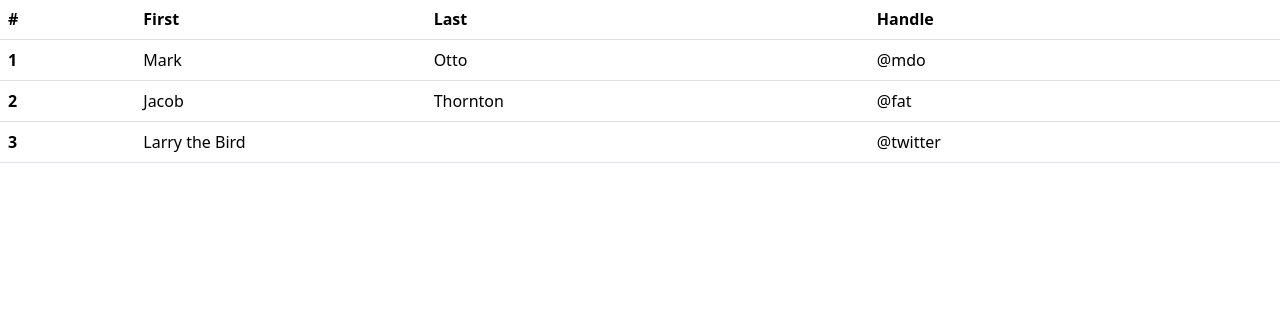
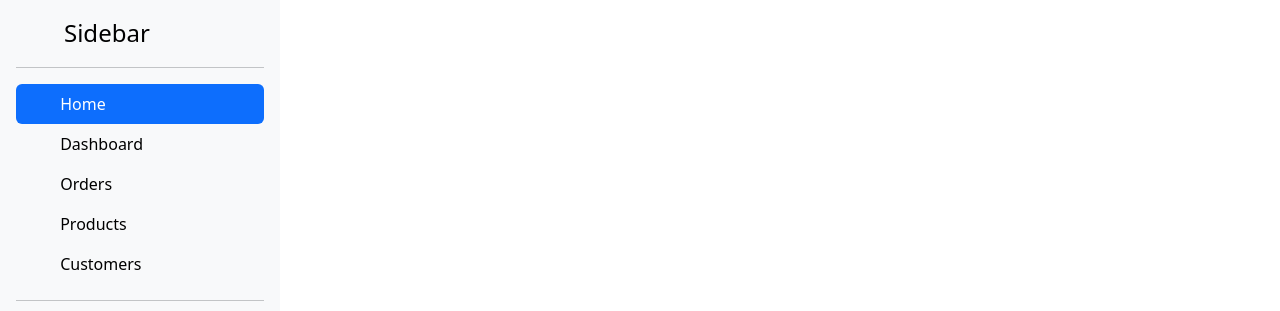
Before and after one commit to ActLikeAyush/bootstrapExample, a plain HTML site: page index.html in a window 1280 px wide. Shown: the part 57-368 px from the top of the page. Drawn offline with nearby package versions, Linux system fonts and the light colour scheme.

Commit message:
Add index.html

```diff
--- a/index.html
+++ b/index.html
@@ -39,35 +39,60 @@
 
       <!-- nav bar end  -->
 
-      <table class="table">
-        <thead>
-          <tr>
-            <th scope="col">#</th>
-            <th scope="col">First</th>
-            <th scope="col">Last</th>
-            <th scope="col">Handle</th>
-          </tr>
-        </thead>
-        <tbody>
-          <tr>
-            <th scope="row">1</th>
-            <td>Mark</td>
-            <td>Otto</td>
-            <td>@mdo</td>
-          </tr>
-          <tr>
-            <th scope="row">2</th>
-            <td>Jacob</td>
-            <td>Thornton</td>
-            <td>@fat</td>
-          </tr>
-          <tr>
-            <th scope="row">3</th>
-            <td colspan="2">Larry the Bird</td>
-            <td>@twitter</td>
-          </tr>
-        </tbody>
-      </table>
+      <div class="d-flex flex-column flex-shrink-0 p-3 bg-body-tertiary" style="width: 280px;">
+        <a href="/" class="d-flex align-items-center mb-3 mb-md-0 me-md-auto link-body-emphasis text-decoration-none">
+          <svg class="bi pe-none me-2" width="40" height="32"><use xlink:href="#bootstrap"></use></svg>
+          <span class="fs-4">Sidebar</span>
+        </a>
+        <hr>
+        <ul class="nav nav-pills flex-column mb-auto">
+          <li class="nav-item">
+            <a href="#" class="nav-link active" aria-current="page">
+              <svg class="bi pe-none me-2" width="16" height="16"><use xlink:href="#home"></use></svg>
+              Home
+            </a>
+          </li>
+          <li>
+            <a href="#" class="nav-link link-body-emphasis">
+              <svg class="bi pe-none me-2" width="16" height="16"><use xlink:href="#speedometer2"></use></svg>
+              Dashboard
+            </a>
+          </li>
+          <li>
+            <a href="#" class="nav-link link-body-emphasis">
+              <svg class="bi pe-none me-2" width="16" height="16"><use xlink:href="#table"></use></svg>
+              Orders
+            </a>
+          </li>
+          <li>
+            <a href="#" class="nav-link link-body-emphasis">
+              <svg class="bi pe-none me-2" width="16" height="16"><use xlink:href="#grid"></use></svg>
+              Products
+            </a>
+          </li>
+          <li>
+            <a href="#" class="nav-link link-body-emphasis">
+              <svg class="bi pe-none me-2" width="16" height="16"><use xlink:href="#people-circle"></use></svg>
+              Customers
+            </a>
+          </li>
+        </ul>
+        <hr>
+        <div class="dropdown">
+          <a href="#" class="d-flex align-items-center link-body-emphasis text-decoration-none dropdown-toggle show" data-bs-toggle="dropdown" aria-expanded="true">
+            <img src="https://github.com/mdo.png" alt="" width="32" height="32" class="rounded-circle me-2">
+            <strong>mdo</strong>
+          </a>
+
+          <!-- <ul class="dropdown-menu text-small shadow show" style="position: absolute; inset: auto auto 0px 0px; margin: 0px; transform: translate3d(0px, -33.6px, 0px);" data-popper-placement="top-start"> -->
+            <!-- <li><a class="dropdown-item" href="#">New project...</a></li>
+            <li><a class="dropdown-item" href="#">Settings</a></li>
+            <li><a class="dropdown-item" href="#">Profile</a></li>
+            <li><hr class="dropdown-divider"></li>
+            <li><a class="dropdown-item" href="#">Sign out</a></li> -->
+          <!-- </ul> -->
+        </div>
+      </div>
     <script src="https://cdn.jsdelivr.net/npm/bootstrap@5.3.3/dist/js/bootstrap.bundle.min.js" integrity="sha384-YvpcrYf0tY3lHB60NNkmXc5s9fDVZLESaAA55NDzOxhy9GkcIdslK1eN7N6jIeHz" crossorigin="anonymous"></script>
 </body>
 </html>
```
